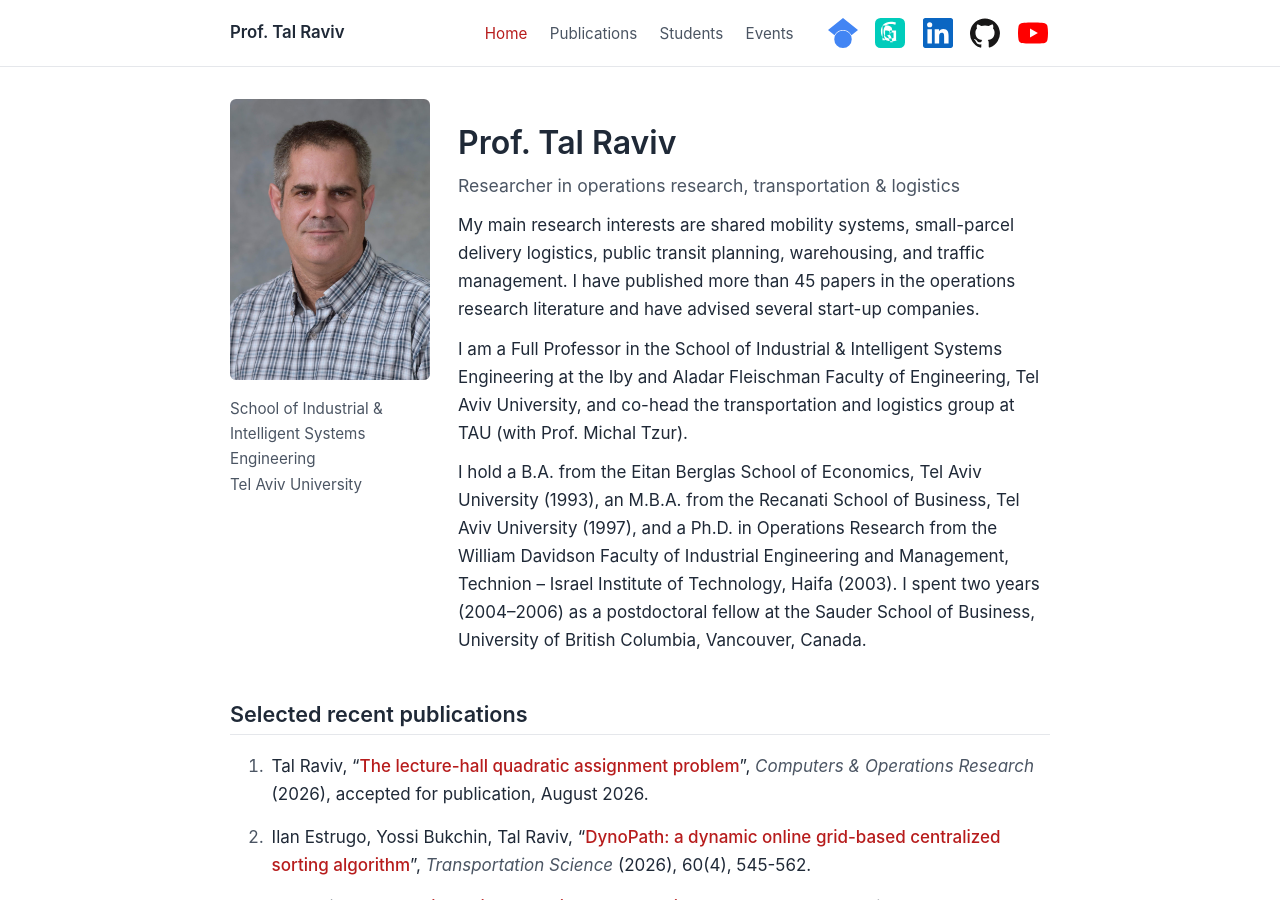
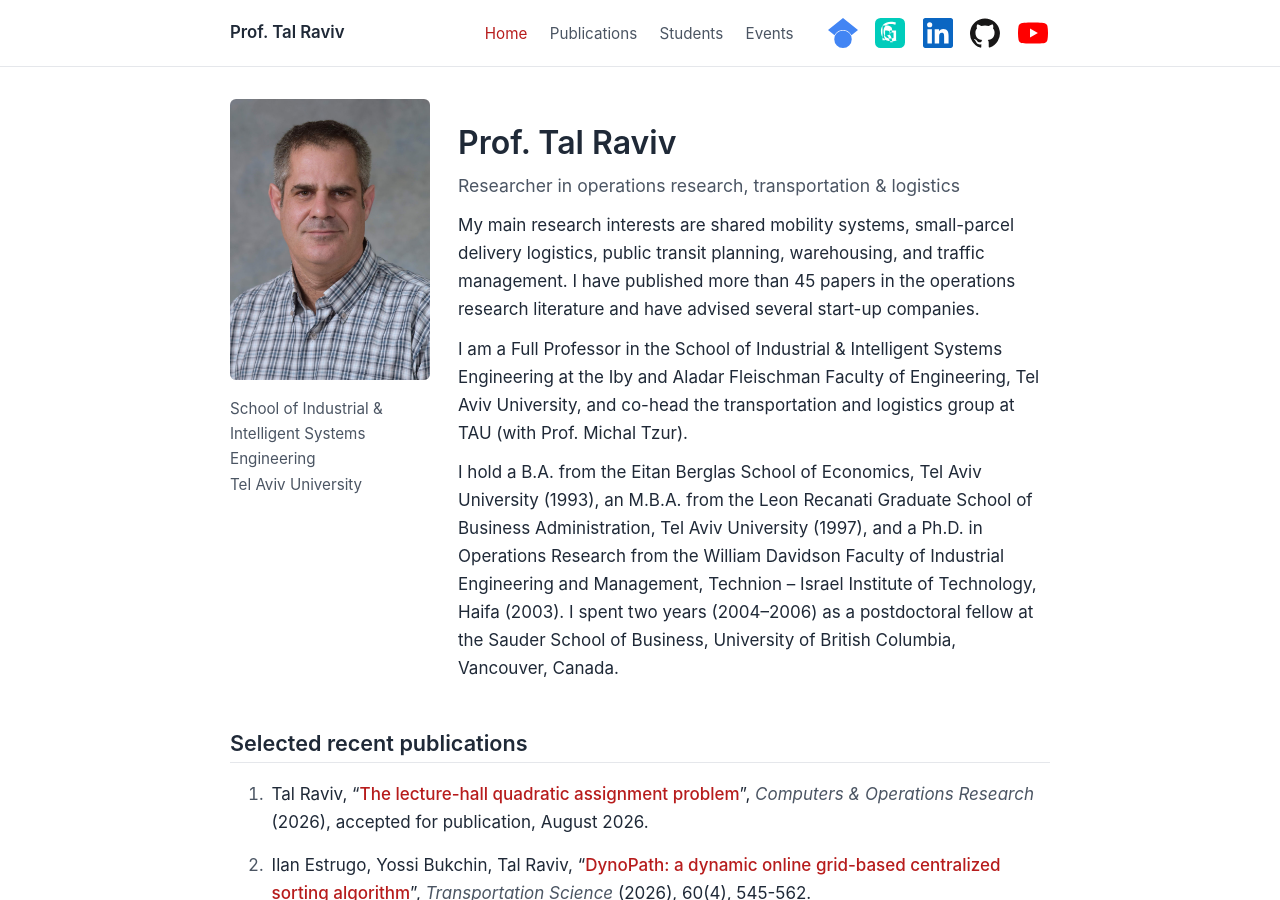
Before and after one commit to tal69/tal69.github.io, a Jekyll site: the page built from index.md, in a window 1280 px wide and 900 px high. Built offline with Jekyll 4.4.1, drawn with Linux system fonts in a browser that asks for light colours.

Commit message:
Use formal Recanati school name

```diff
--- a/index.md
+++ b/index.md
@@ -27,9 +27,10 @@ description: Researcher in operations research, transportation, and logistics at
     logistics group at TAU (with Prof. Michal Tzur).</p>
 
     <p>I hold a B.A. from the Eitan Berglas School of Economics, Tel Aviv
-    University (1993), an M.B.A. from the Recanati School of Business, Tel
-    Aviv University (1997), and a Ph.D. in Operations Research from the
-    William Davidson Faculty of Industrial Engineering and Management,
+    University (1993), an M.B.A. from the Leon Recanati Graduate School of
+    Business Administration, Tel Aviv University (1997), and a Ph.D. in
+    Operations Research from the William Davidson Faculty of Industrial
+    Engineering and Management,
     Technion – Israel Institute of Technology, Haifa (2003). I spent two
     years (2004–2006) as a postdoctoral fellow at the Sauder School of
     Business, University of British Columbia, Vancouver, Canada.</p>
```
